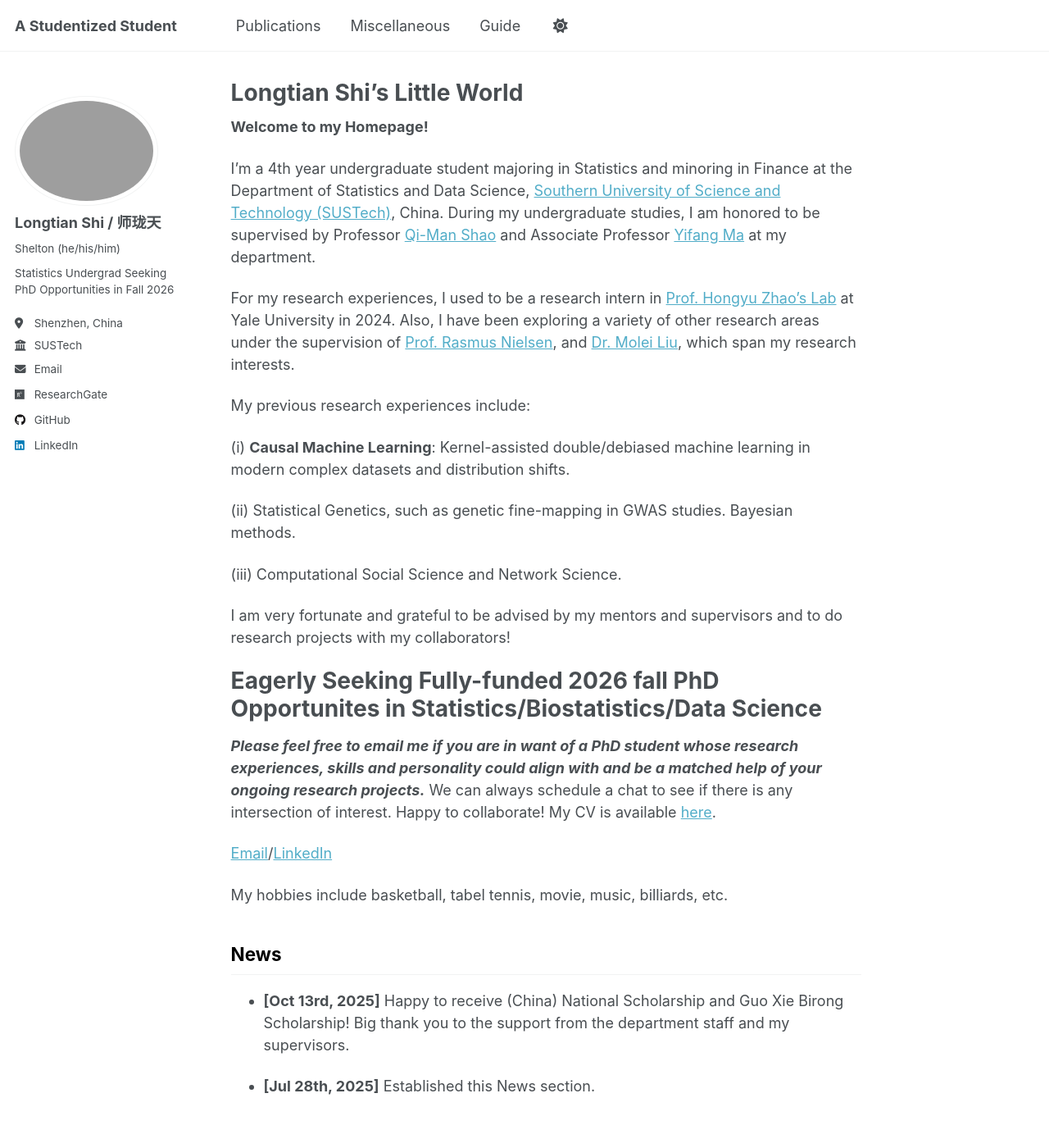
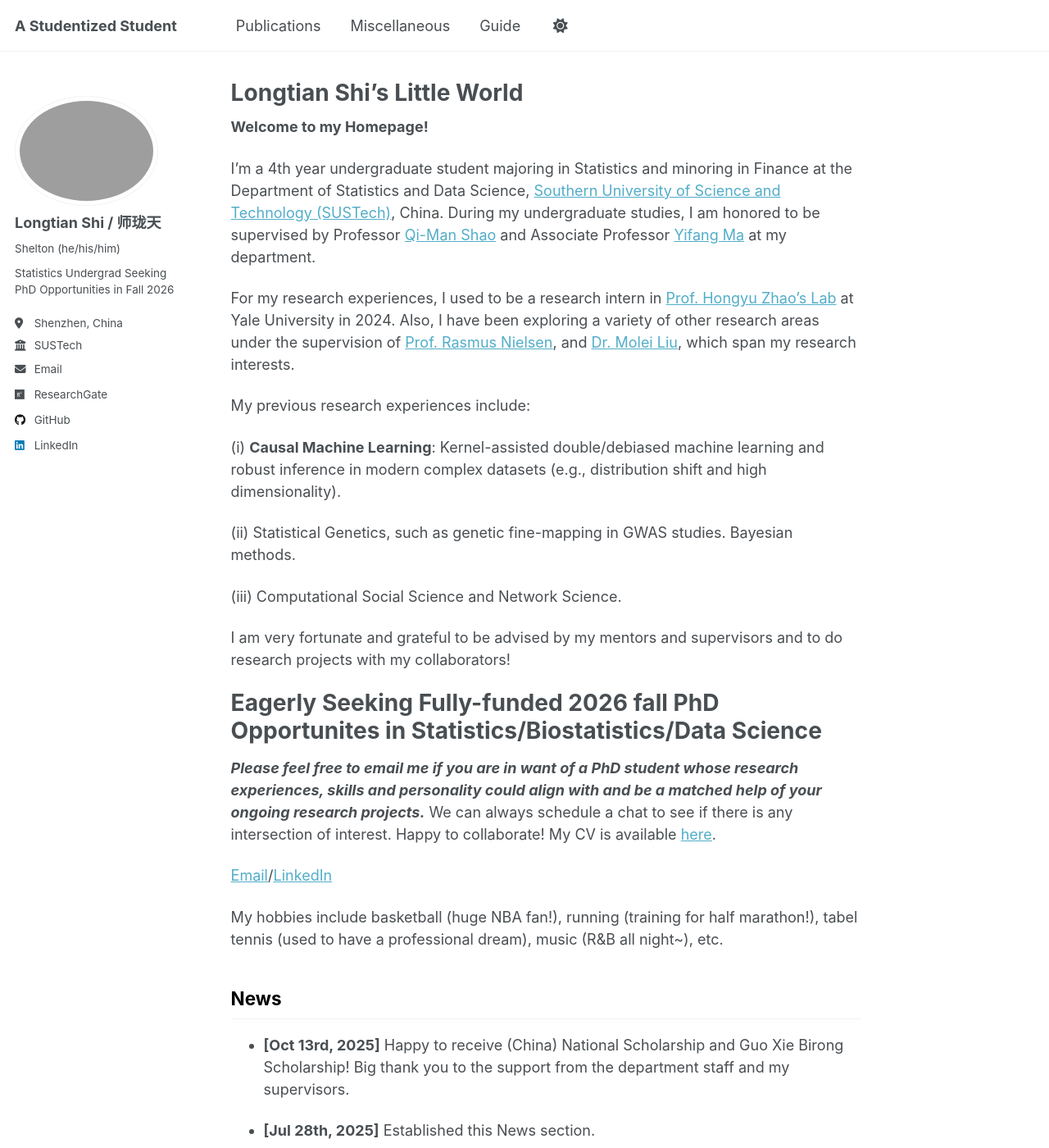
Before and after one commit to statslt/statslt.github.io, a Jekyll site: the page built from _pages/about.md, in a window 1280 px wide and 1400 px high. Shown: the whole window at 82% size. Built offline with Jekyll 4.4.1, drawn with Linux system fonts in a browser that asks for light colours; a script that is not in the unit is left out.

Commit message:
Update research and hobbies descriptions in about.md
Signed-off-by: shelton <124960483+statslt@users.noreply.github.com>

```diff
--- a/_pages/about.md
+++ b/_pages/about.md
@@ -16,7 +16,7 @@ For my research experiences, I used to be a research intern in [Prof. Hongyu Zha
 
 My previous research experiences include:
 
-(i) **Causal Machine Learning**: Kernel-assisted double/debiased machine learning in modern complex datasets and distribution shifts.
+(i) **Causal Machine Learning**: Kernel-assisted double/debiased machine learning and robust inference in modern complex datasets (e.g., distribution shift and high dimensionality).
 
 (ii) Statistical Genetics, such as genetic fine-mapping in GWAS studies. Bayesian methods.
 
@@ -33,7 +33,7 @@ Eagerly Seeking Fully-funded 2026 fall PhD Opportunites in Statistics/Biostatist
 [Email](shilt2022@mail.sustech.edu.cn)/[LinkedIn](https://www.linkedin.com/in/longtian-shi-280b14315/)
 
 
-My hobbies include basketball, tabel tennis, movie, music, billiards, etc.
+My hobbies include basketball (huge NBA fan!), running (training for half marathon!), tabel tennis (used to have a professional dream), music (R&B all night~), etc.
 
 
 
```
